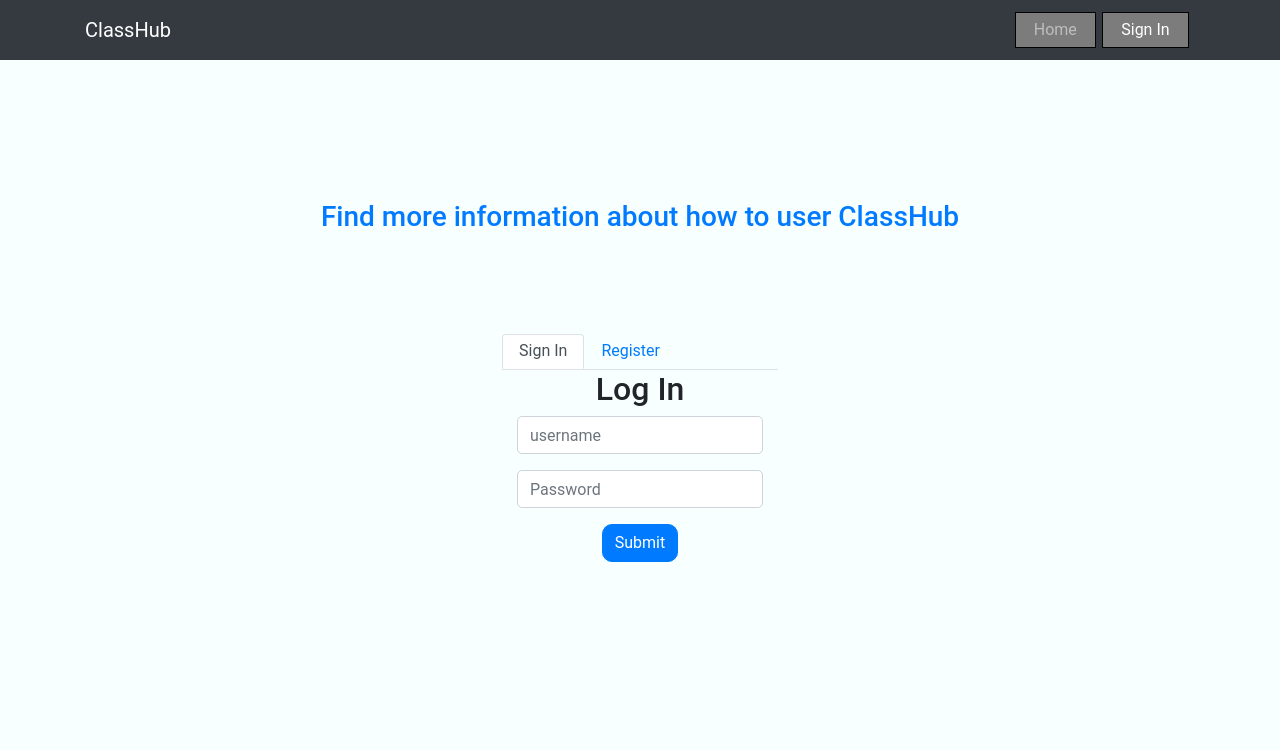
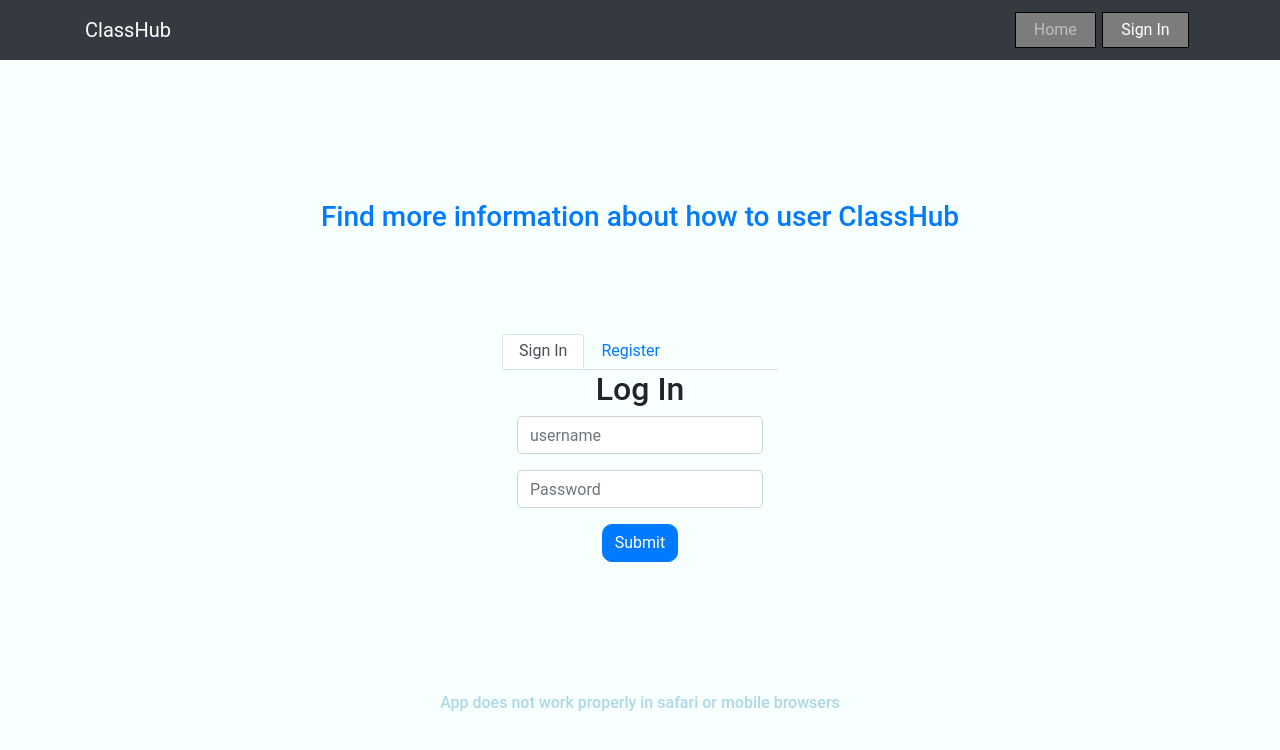
Before and after one commit to SalvadorM/hunter-front-end, a React (Create React App) app: page /user/login in a window 1280 px wide. Shown: the top 750 px of the page. Built offline with nearby package versions, Linux system fonts and the light colour scheme.

Commit message:
updated new readme and message for other browsers

```diff
--- a/src/scenes/Sign/index.js
+++ b/src/scenes/Sign/index.js
@@ -59,6 +59,8 @@ class UserForm extends Component {
                     </div>
                 </div>
                 </div>
+                <h3 className="help-message2"><a href="https://github.com/SalvadorM/hunter-front-end#errors" className="bottom-message" target="_blank">App does not work properly in safari or mobile browsers </a></h3>
+
         </div>
         )
 
--- a/src/stylesheets/userform.scss
+++ b/src/stylesheets/userform.scss
@@ -18,3 +18,14 @@
     position: absolute;
     text-align: center;
 }
+
+.help-message2 {
+    bottom: 10%;
+    position: absolute;
+    text-align: center;
+    font-size: 1rem;
+}
+
+.bottom-message {
+    color: lightblue;
+}
```
Also changed, not shown: 1 other file (tests, documents, lock files or other folders).
